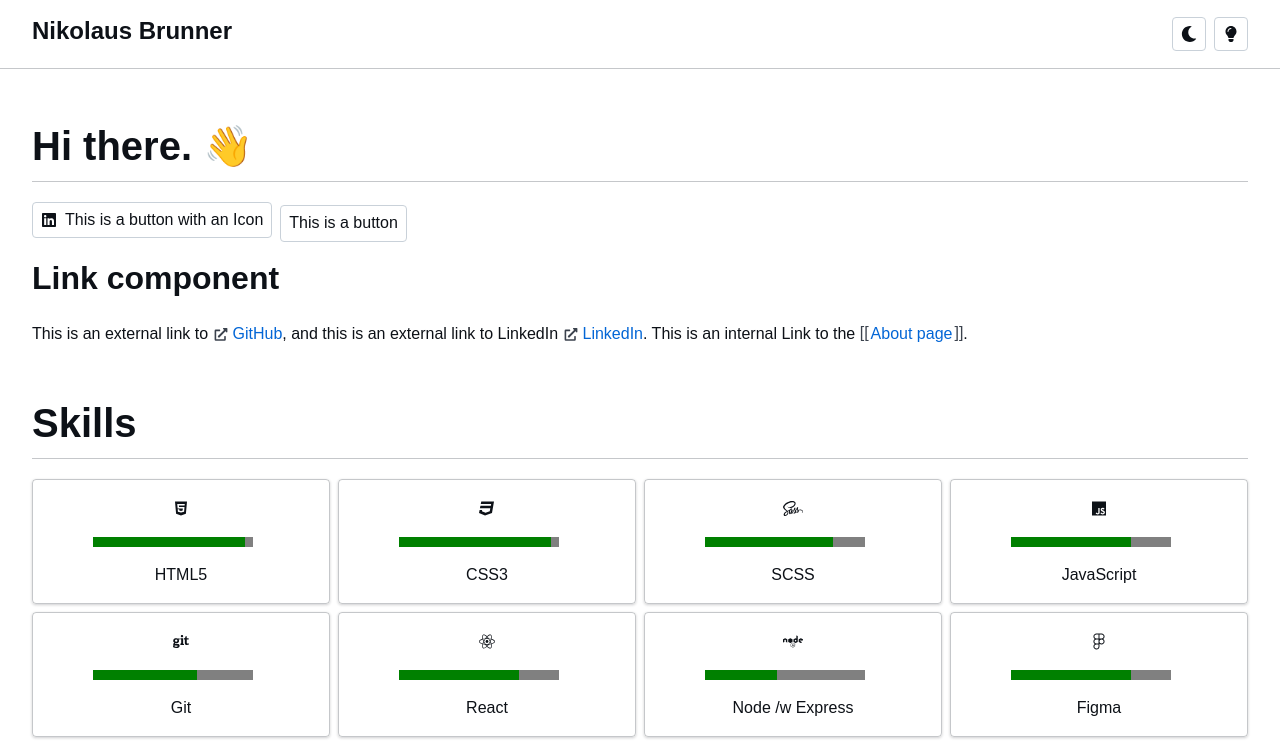
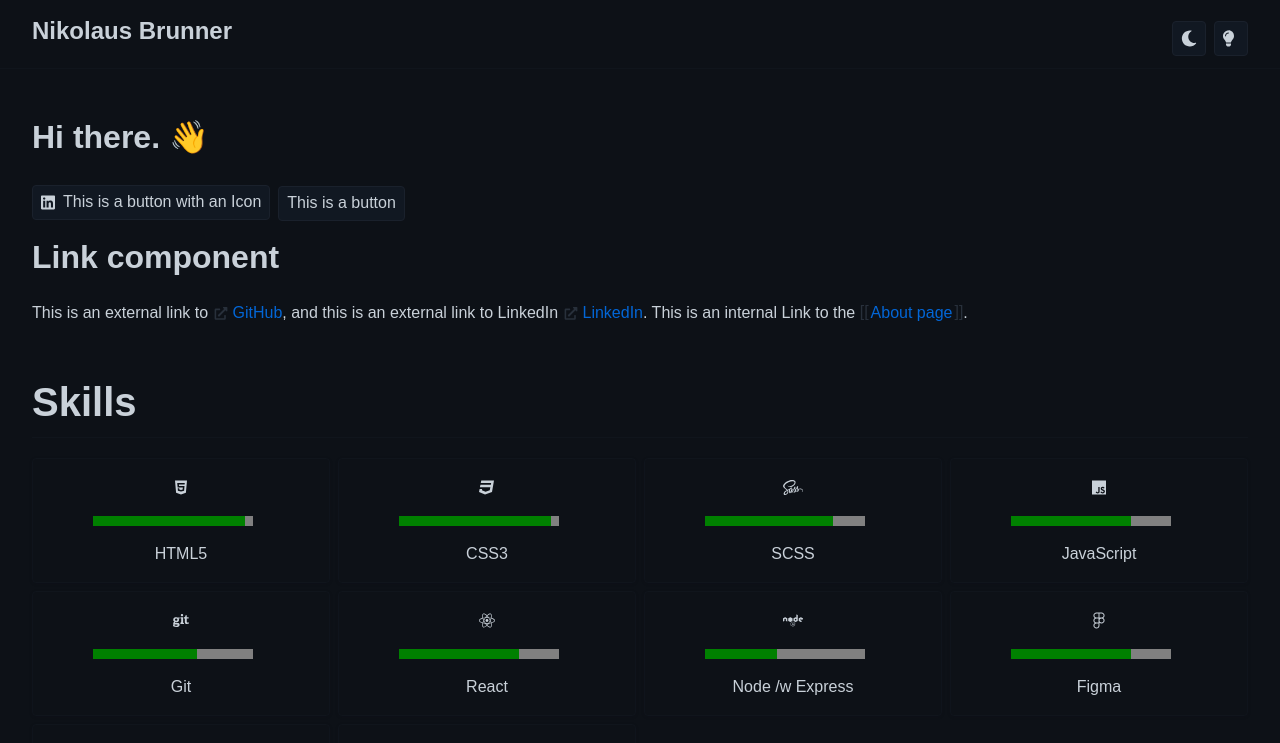
Before and after one commit to nikbrunner/nibru.dev, a Next.js app: page / in a window 1280 px wide. Shown: the top 743 px of the page. Built offline with nearby package versions, Linux system fonts and the light colour scheme.

Commit message:
Improved Button

```diff
--- a/components/Button.tsx
+++ b/components/Button.tsx
@@ -33,7 +33,8 @@ const Button = ({
       className={cn('Button', classNames, {
         [theme]: theme,
         [type]: type,
-        label
+        withLabel: label,
+        withIcon: icon
       })}
       onClick={onClick}
     >
--- a/components/Row.tsx
+++ b/components/Row.tsx
@@ -22,11 +22,11 @@ const Row = ({ classNames, children, cols = RowCols.oneCol }: Props) => {
   const { theme } = useContext(ThemeContext);
 
   return (
-    <article
+    <div
       className={cn('Row', classNames, { [theme]: theme, [cols]: cols })}
     >
       {children}
-    </article>
+    </div>
   );
 };
 
--- a/context/ThemeContext.tsx
+++ b/context/ThemeContext.tsx
@@ -19,7 +19,7 @@ interface Props {
 }
 
 export const ThemeProvider = ({ children }: Props) => {
-  const [theme, setTheme] = useState<Theme>(Theme.light);
+  const [theme, setTheme] = useState<Theme>(Theme.dark);
 
   return (
     <ThemeContext.Provider
--- a/pages/index.tsx
+++ b/pages/index.tsx
@@ -31,14 +31,19 @@ const Home = () => (
 
     <Main classNames={['Home']}>
       <Section classNames={['Home__profile-section']}>
+        <Headline size={HeadlineSize.h3}>Hi there. 👋</Headline>
+
         <Row>
-          <Headline>Hi there. 👋</Headline>
           <Button
             icon={<FontAwesomeIcon icon={['fab', 'linkedin']} />}
             label='This is a button with an Icon'
           />
           <Button label='This is a button' />
-          <Headline size={HeadlineSize.h3}>Link component</Headline>
+        </Row>
+
+        <Headline size={HeadlineSize.h3}>Link component</Headline>
+
+        <Row>
           This is an external link to{' '}
           <Link href={profile.github} type={LinkType.external}>
             GitHub
--- a/scss/components/_Button.scss
+++ b/scss/components/_Button.scss
@@ -1,40 +1,43 @@
 .Button {
   @include flex(row nowrap, flex-start, center, center, $inline: true);
 
+  padding: $space-xs $space-s;
+  height: 35px;
   border: none;
   border-radius: $border-radius;
   outline: none;
-  padding: $space-s;
+  font-size: $font-size-text;
   cursor: pointer;
 
   .svg-inline--fa {
-    width: 1em;
-    height: 1em;
+    height: 75%;
   }
 
-  &--label {
+  &:hover {
+    color: $color-blue;
+  }
+
+  &--withLabel {
     .svg-inline--fa {
       margin-right: $space-s;
     }
+  }
+
+  // When the Button contains an Icon, it somehow shifts to the top
+  &--withIcon {
+    position: relative;
+    top: 0.25rem;
   }
 
   &--dark {
     background: $color-mid-dark-grey;
     color: $text-color-darkMode;
     border: 1px solid $color-mid-light-grey;
-
-    &:hover {
-      color: $color-blue;
-    }
   }
 
   &--light {
     background: $color-white;
     color: $text-color-lightMode;
     border: 1px solid $color-off-white;
-
-    &:hover {
-      color: $color-blue;
-    }
   }
 }
```
Also changed, not shown: 1 other file (tests, documents, lock files or other folders).
